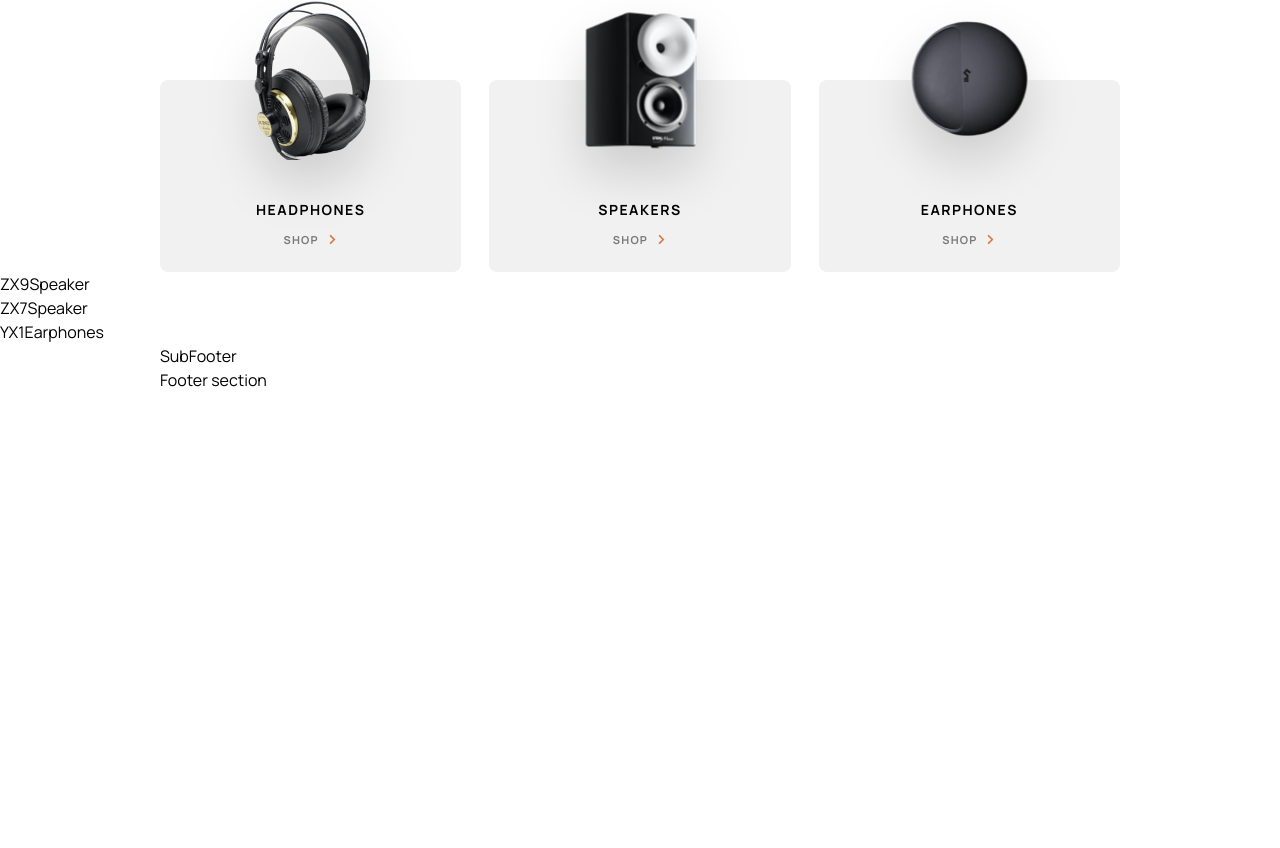
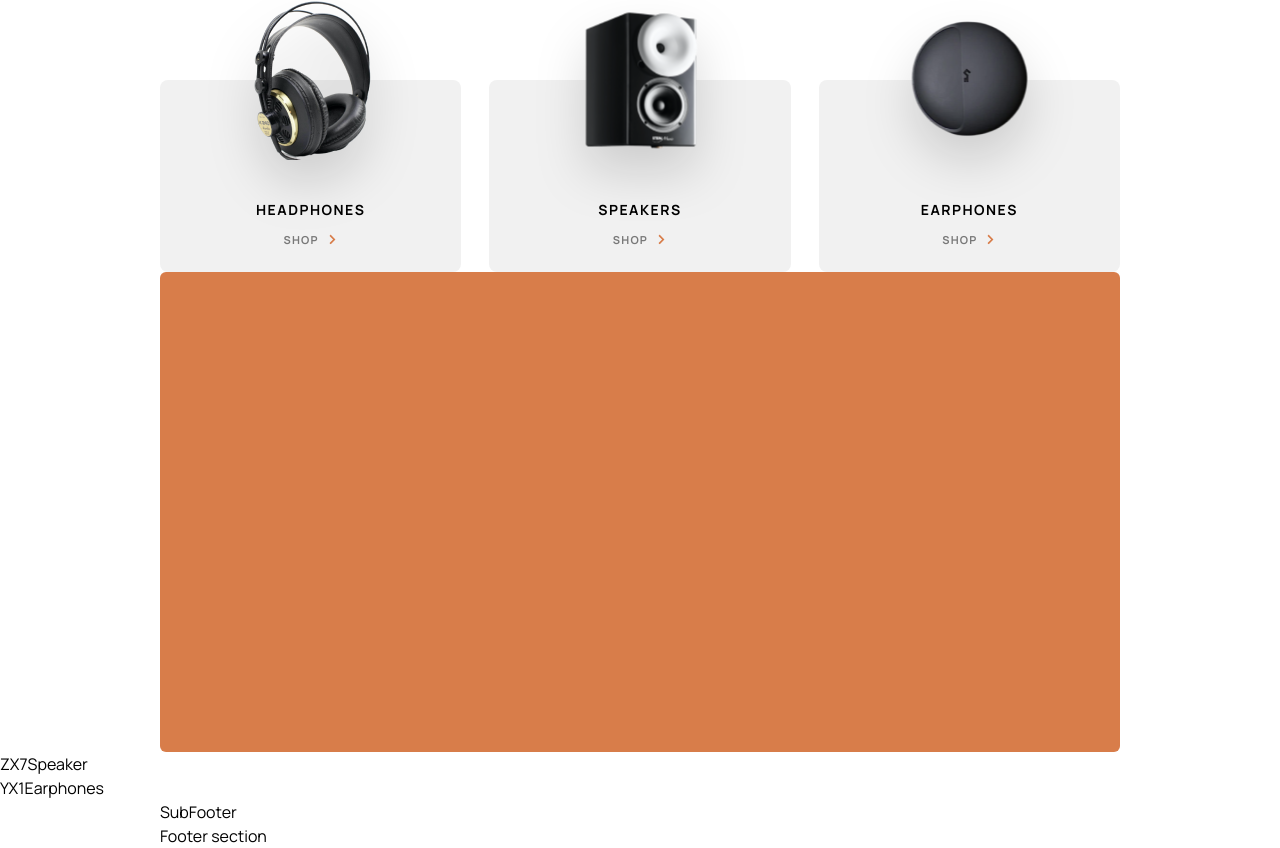
Before and after one commit to Mahmud1087/portfolio-projects, a React (Vite) app in the folder audiophile_ecommerce/: page / in a window 1280 px wide. Shown: the part 912-1760 px from the top of the page. Before the commit the page ends 1304 px from the top, so only its background shows below. Built offline with nearby package versions, Linux system fonts and the light colour scheme.

Commit message:
added background color to the ZX9Speaker component in the home page

```diff
--- a/audiophile_ecommerce/src/components/home page/ZX9Speaker.jsx
+++ b/audiophile_ecommerce/src/components/home page/ZX9Speaker.jsx
@@ -1,4 +1,8 @@
 const ZX9Speaker = () => {
-  return <div>ZX9Speaker</div>;
+  return (
+    <div className='container'>
+      <section className='w-full h-[30rem] rounded-md bg-orange-200'></section>
+    </div>
+  );
 };
 export default ZX9Speaker;
```
